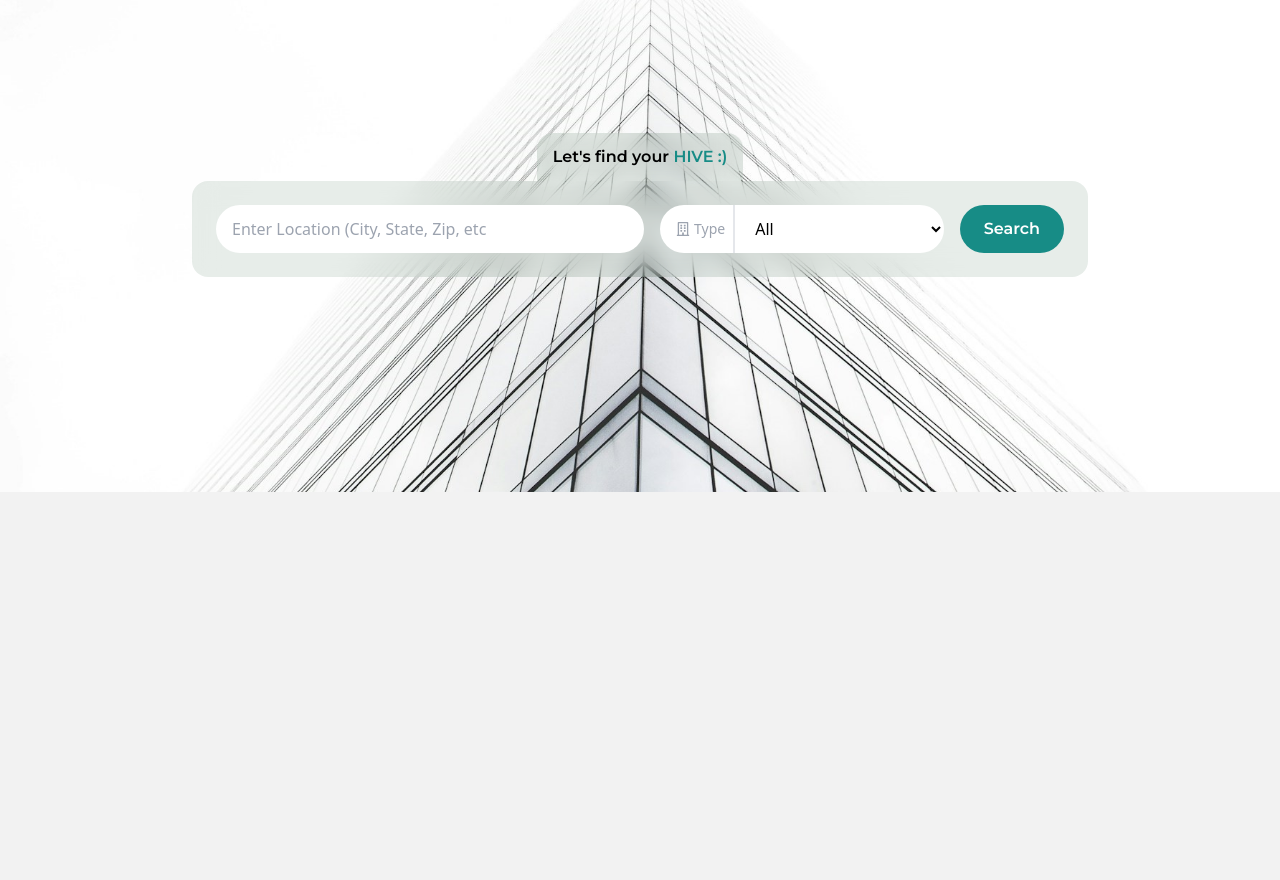
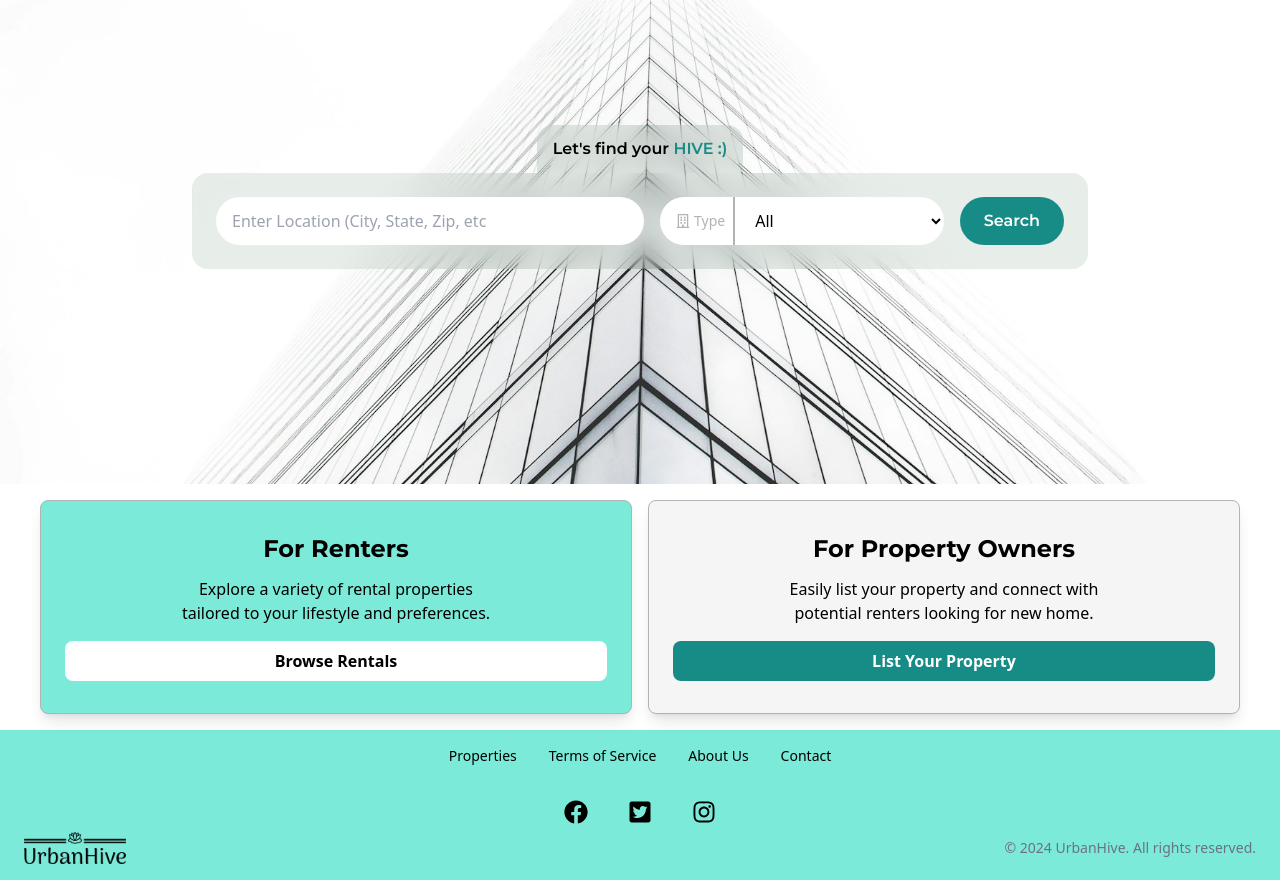
Before and after one commit to yashwanth-gh/UrbanHive-Property_renting_project, a Next.js app: page / in a window 1280 px wide. Shown: the part 300-1180 px from the top of the page. Before the commit the page ends 800 px from the top, so only its background shows below. Built offline with nearby package versions, Linux system fonts and the light colour scheme.

Commit message:
added footer and boxContainer in homepage

```diff
--- a/app/layout.jsx
+++ b/app/layout.jsx
@@ -1,6 +1,7 @@
 import React from 'react'
 import '@/assets/styles/globals.css'
 import Navbar from '@/components/Navbar'
+import Footer from '@/components/Footer'
 
 export const metadata = {
     title: 'UrbanHive | Discover Your Hive, Where Dreams Thrive',
@@ -17,9 +18,10 @@ const MainLayout = ({ children }) => {
                 <link rel="preconnect" href="https://fonts.gstatic.com" crossOrigin='' />
                 <link href="https://fonts.googleapis.com/css2?family=Montserrat:ital,wght@0,100..900;1,100..900&display=swap" rel="stylesheet" />
             </head>
-            <body className='bg-background text-foreground'>
+            <body>
                 <Navbar />
                 <div>{children}</div>
+                <Footer />
             </body>
         </html>
     )
--- a/app/page.jsx
+++ b/app/page.jsx
@@ -1,9 +1,11 @@
 import React from 'react'
 import Hero from '@/components/Hero'
+import InfoContainer from '@/components/InfoContainer'
 const HomePage = () => {
     return (
         <>
             <Hero />
+            <InfoContainer />
         </>
     )
 }
--- a/assets/styles/globals.css
+++ b/assets/styles/globals.css
@@ -5,26 +5,26 @@
 @layer base {
   :root {
     /* Background and Foreground */
-    --background: 0, 0%, 95%; /* Cream color */
+    --background: 0, 0%, 100%; /* white color */
     --foreground: 0, 0%, 0%; /* Black for text */
 
     /* Primary Colors */
-    --primary: 177, 72%, 32%; /* Primary color for buttons */
+    --primary: 177, 72%, 32%; /*custom darkgreen Primary color for buttons */
     --primary-foreground: 0, 0%, 100%; /* White text on primary background */
 
     /* Secondary Colors */
-    --secondary: 263, 33%, 53%; /* Variant of primary color */
+    --secondary: 171, 72%, 70%; /* Variant of primary color */
     --secondary-foreground: 0, 0%, 100%; /* White text on secondary background */
 
     /* Border and Input */
-    --border: 0, 0%, 86%; /* Light grey for borders */
+    --border: 0, 0%, 70%; /* Light grey for borders */
     --input: 0, 0%, 96%; /* Very light grey for input fields */
 
     /* Variations for UI Elements */
     --muted: 240, 4.8%, 95.9%; /* Muted background for less prominent elements */
     --muted-foreground: 240, 3.8%, 46.1%; /* Muted foreground for less prominent text */
 
-    --accent: 240, 4.8%, 95.9%; /* Accent background for highlights */
+    --accent: 240, 4.8%, 92.9%; /* Accent background for highlights */
     --accent-foreground: 240, 5.9%, 10%; /* Accent foreground for highlights */
 
     --destructive: 0, 84.2%, 60.2%; /* Destructive action background (e.g., delete) */
@@ -102,17 +102,56 @@
   }
 }
 
+@layer base {
+  * {
+    @apply border-border custom-scrollbar;
+  }
+  body {
+    @apply bg-background text-foreground;
+  }
+  h1,
+  h2,
+  h3,
+  h4,
+  h5,
+  h6 {
+    @apply montserrat-regular;
+  }
+}
+
 @layer utilities {
+  .custom-scrollbar::-webkit-scrollbar {
+    width: 6px;
+    height: 3px;
+    border-radius: 1px;
+  }
+
+  .custom-scrollbar::-webkit-scrollbar-track {
+    background: var(--background);
+  }
+
+  .custom-scrollbar::-webkit-scrollbar-thumb {
+    @apply bg-primary rounded-full;
+  }
+
+  .custom-scrollbar::-webkit-scrollbar-thumb:hover {
+    @apply bg-gray-600;
+  }
+
+  .container {
+    @apply max-w-screen-xl mx-auto px-3 md:px-4 lg:px-6;
+  }
+
   .topbar {
-    @apply relative flex justify-between items-center bg-transparent backdrop-blur-sm py-4 max-w-7xl mx-auto px-4 lg:px-8 z-10;
+    @apply container flex justify-between items-center bg-background py-3 z-10 md:px-10 lg:px-20 sticky top-0;
   }
 
   .hero {
-    @apply relative -mt-20 h-screen flex flex-col justify-center items-center;
+    @apply container relative -mt-20 h-screen flex flex-col justify-center items-center;
   }
 
   .hero-content {
-    @apply absolute bottom-2/3 translate-y-3/4 text-center lg:px-28 mx-auto;
+    @apply absolute bottom-2/3 translate-y-3/4 text-center px-1 lg:px-28 mx-auto;
   }
 
   #mobile-menu {
--- /dev/null
+++ b/components/Footer.jsx
@@ -0,0 +1,47 @@
+import React from 'react';
+import { FaFacebook, FaInstagram, FaTwitterSquare } from 'react-icons/fa';
+import logo from '@/assets/images/urbanhive-logo-black-transparent.png'
+import Image from 'next/image';
+import Link from 'next/link';
+const Footer = () => {
+    const year = new Date().getFullYear();
+    return (
+        <footer className="bg-secondary py-4 mt-auto">
+            <div className="container mx-auto flex-col items-start justify-center px-4">
+                <div className="flex flex-wrap justify-center items-center mb-6 md:mb-8 text-sm font-medium">
+                    <ul className="flex flex-col md:flex-row justify-center items-center gap-1 md:gap-4 lg:gap-8">
+                        <li className="pb-0.5 hover:border-b-2 hover:pb-0 hover:border-foreground"><Link href="/properties">Properties</Link></li>
+                        <li className="pb-0.5 hover:border-b-2 hover:pb-0 hover:border-foreground"><Link href="/terms">Terms of Service</Link></li>
+                        <li className="pb-0.5 hover:border-b-2 hover:pb-0 hover:border-foreground"><Link href="/about">About Us</Link></li>
+                        <li className="pb-0.5 hover:border-b-2 hover:pb-0 hover:border-foreground"><Link href="/contact">Contact</Link></li>
+                    </ul>
+                </div>
+                <div className="mb-6 md:mb-2">
+                    <div className="flex justify-center gap-6 md:gap-10">
+                        <Link href="https://facebook.com" aria-label="Facebook" target="_blank" rel="noopener noreferrer">
+                            <FaFacebook className='text-2xl' />
+                        </Link>
+                        <Link href="https://twitter.com" aria-label="Twitter" target="_blank" rel="noopener noreferrer">
+                            <FaTwitterSquare className='text-2xl' />
+                        </Link>
+                        <Link href="https://instagram.com" aria-label="Instagram" target="_blank" rel="noopener noreferrer">
+                            <FaInstagram className='text-2xl' />
+                        </Link>
+                    </div>
+                </div>
+                <div className='flex flex-col lg:flex-row justify-between items-center '>
+                    <div className="mb-4 md:mb-0">
+                        <Image src={logo} className="h-8 w-auto" alt="Logo" />
+                    </div>
+                    <div className="mt-4 md:mt-0">
+                        <p className="text-sm text-gray-500">
+                            &copy; {year} UrbanHive. All rights reserved.
+                        </p>
+                    </div>
+                </div>
+            </div>
+        </footer>
+    );
+}
+
+export default Footer;
--- a/components/Hero.jsx
+++ b/components/Hero.jsx
@@ -17,7 +17,7 @@ const Hero = () => {
                     Discover Your Hive, Where Dreams Thrive
                 </h1>
 
-                <div className='mt-10 md:mt-20 lg:mt-36 mx-auto max-w-4xl w-full'>
+                <div className='mt-10 md:mt-28 lg:mt-36 mx-auto max-w-4xl w-full'>
                     <div className='inline-block w-fit bg-green-900 bg-opacity-10 backdrop-blur-md rounded-t-2xl px-4 py-3'>
                         <p className='montserrat-semibold'> Let's find your <span className='text-primary'>HIVE :)</span></p>
                     </div>
@@ -35,7 +35,7 @@ const Hero = () => {
                         </div>
                         <div className="w-full md:w-2/5 md:pl-2 flex">
                             <label htmlFor="property-type" className="sr-only">Property Type</label>
-                            <div className='bg-primary-foreground text-sm text-gray-400 flex justify-normal items-center pl-4 pr-2 rounded-l-full border-r-2'>
+                            <div className='bg-primary-foreground text-sm text-border flex justify-normal items-center pl-4 pr-2 rounded-l-full border-r-2'>
                                 <FaRegBuilding />
                                 <p className='text-nowrap'>&nbsp;Type</p>
                             </div>
--- /dev/null
+++ b/components/InfoBox.jsx
@@ -0,0 +1,29 @@
+import React from 'react'
+const InfoBox = ({
+    backgroundColor = 'bg-input',
+    textColor = 'text-foreground',
+    btnColor = 'bg-primary',
+    btnTextColor = 'text-primary-foreground',
+    boxHeading = 'Heading',
+    children = 'Lorem ipsum dolor sit, amet consectetur adipisicing tenetur.',
+    btnText = 'Button',
+    extraBoxStyle = '',
+    btnLink
+}) => {
+    return (
+        <div className={`${backgroundColor} ${textColor} ${extraBoxStyle} text-center p-6 rounded-lg shadow-lg border border-border`}>
+            <h2 className={`text-2xl font-bold`}>{boxHeading}</h2>
+            <p className="mt-3 mb-4 text-balance">
+                {children}
+            </p>
+            <a
+                href={btnLink}
+                className={`inline-block ${btnColor} ${btnTextColor} rounded-lg w-full px-4 py-2 font-semibold hover:opacity-85 hover:shadow-md hover:shadow-gray-400`}
+            >
+                {btnText}
+            </a>
+        </div>
+    )
+}
+
+export default InfoBox
--- /dev/null
+++ b/components/InfoContainer.jsx
@@ -0,0 +1,33 @@
+import React from 'react'
+import InfoBox from './InfoBox'
+
+const InfoContainer = () => {
+    return (
+        <section>
+            <div className="container-xl lg:container m-auto">
+                <div className="grid grid-cols-1 md:grid-cols-2 gap-4 p-4 rounded-lg">
+                    <InfoBox
+                        boxHeading='For Renters'
+                        children='Explore a variety of rental properties tailored to your lifestyle and preferences.'
+                        btnText='Browse Rentals'
+                        backgroundColor='bg-secondary'
+                        btnColor='bg-primary-foreground'
+                        btnTextColor='text-foreground'
+                        btnLink='/properties'
+                        extraBoxStyle='py-8'
+                    />
+                    <InfoBox
+                        boxHeading='For Property Owners'
+                        children='Easily list your property and connect with potential renters looking for new home.'
+                        btnText='List Your Property'
+                        extraBoxStyle='py-8'
+                        btnLink='/properties/add'
+                    />
+
+                </div>
+            </div>
+        </section>
+    )
+}
+
+export default InfoContainer
--- a/components/Navbar.jsx
+++ b/components/Navbar.jsx
@@ -11,7 +11,7 @@ import { usePathname } from 'next/navigation'
 
 const Navbar = () => {
     const [isMenuActive, setIsMenuActive] = useState(false);
-    const [isLoggedIn, setIsLoggedIn] = useState(false);
+    const [isLoggedIn, setIsLoggedIn] = useState(true);
     const [isProfileDropdownActive, setIsProfileDropdownActive] = useState(false);
     const pathname = usePathname();
     return (
@@ -116,7 +116,7 @@ const Navbar = () => {
                                 {isProfileDropdownActive && (
                                     <div
                                         id="user-menu"
-                                        className=" absolute right-0 z-10 mt-2 w-48 origin-top-right rounded-md bg-white py-1 shadow-lg ring-1 ring-black ring-opacity-5 focus:outline-none"
+                                        className=" absolute right-0 z-10 mt-2 w-48 origin-top-right rounded-md bg-input py-1 shadow-lg ring-1 ring-black ring-opacity-5 focus:outline-none"
                                         role="menu"
                                         aria-orientation="vertical"
                                         aria-labelledby="user-menu-button"
--- a/tailwind.config.js
+++ b/tailwind.config.js
@@ -22,6 +22,10 @@ module.exports = {
         primary: {
           DEFAULT: "hsl(var(--primary))",
           foreground: "hsl(var(--primary-foreground))",
+        },
+        secondary: {
+          DEFAULT: "hsl(var(--secondary))",
+          foreground: "hsl(var(--secondary-foreground))",
         },
         border: "hsl(var(--border))",
         input: "hsl(var(--input))",
```
